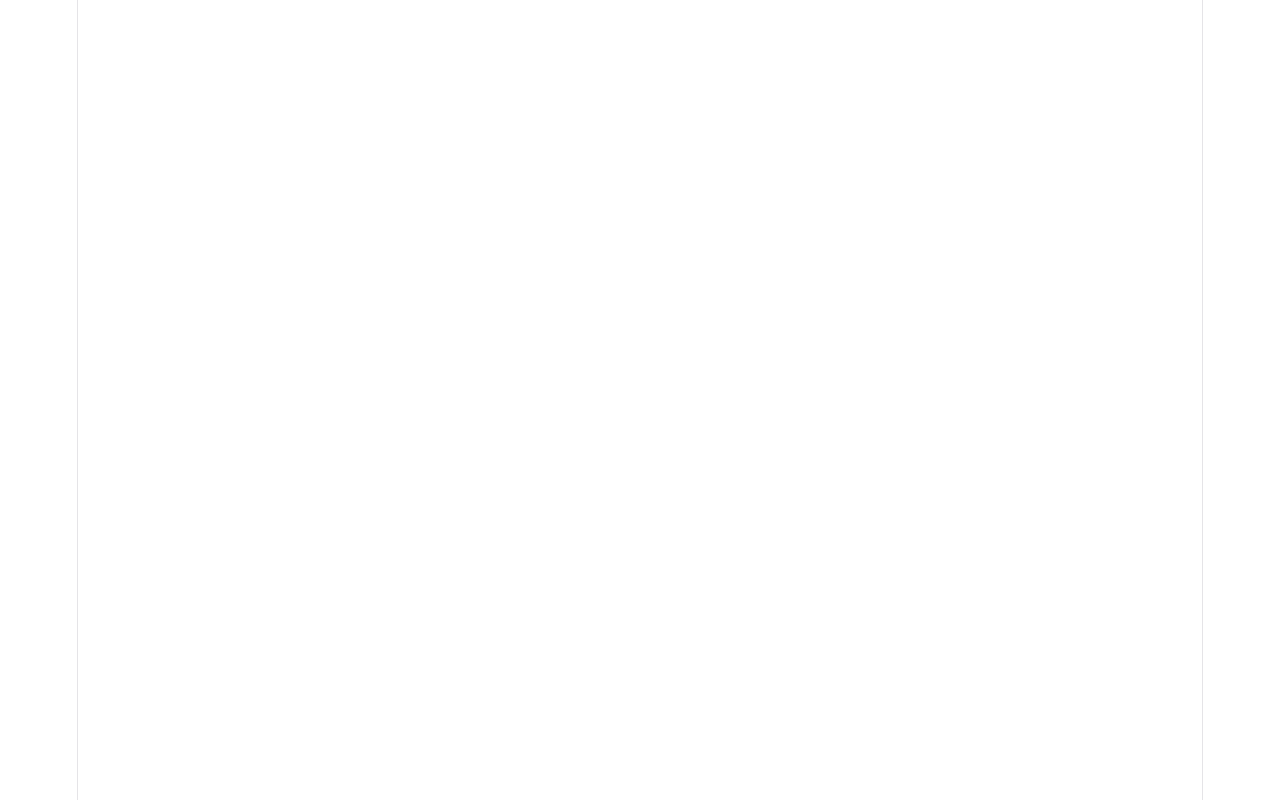
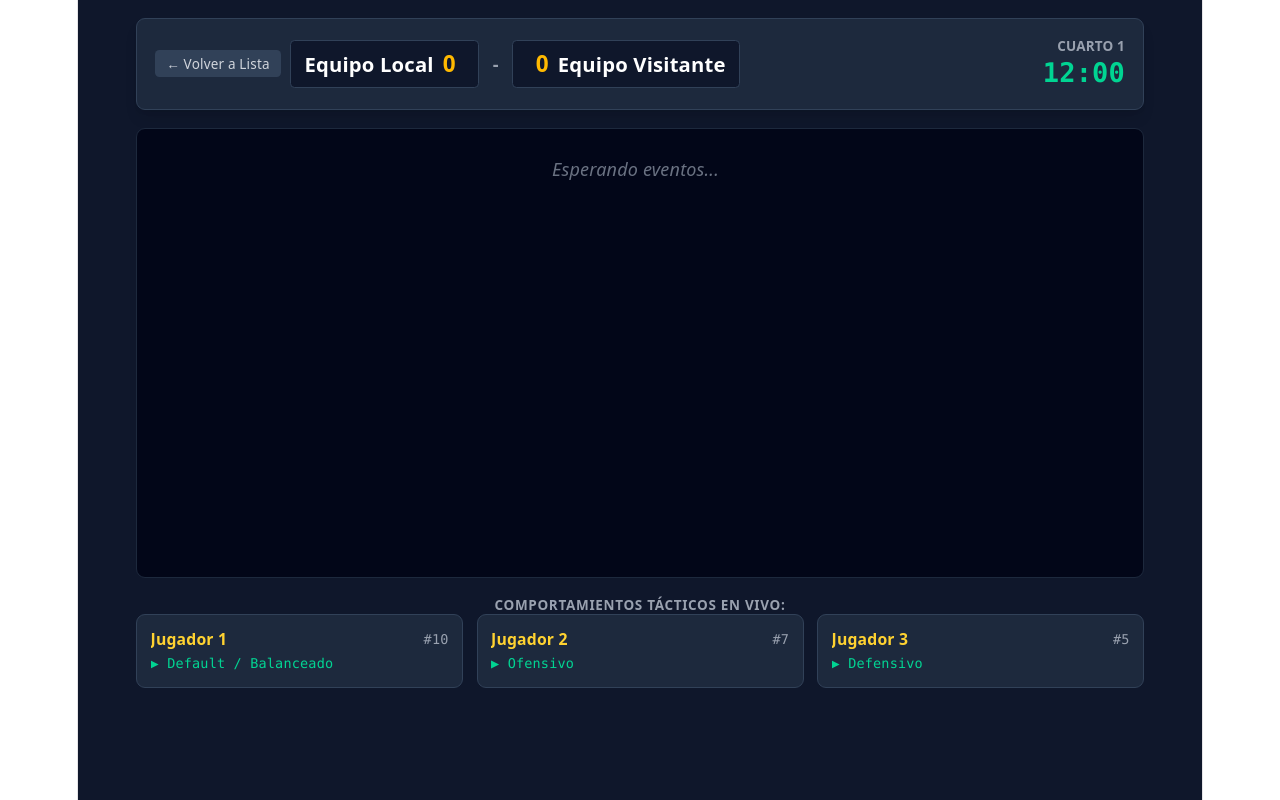
Before and after one commit to IngSoft1-futbot/futbot-frontend, a React (Vite) app: page /match/1 in a window 1280 px wide. Before the commit this address had no page. Built offline with nearby package versions, Linux system fonts and the light colour scheme.

Commit message:
SCRUM-88-FE-Ver-Estado-Partido
Chat narrativo del partido
Contador de goles
Temporizador
Botones de Jugadores (Cambio de comportamiento)
Implementación local

```diff
--- a/src/App.tsx
+++ b/src/App.tsx
@@ -5,6 +5,7 @@ import TeamCreation from './pages/TeamCreation';
 import MainPage from './pages/MainPage'
 import PlayersCreation from './pages/PlayersCreation';
 import FriendlyMatchesList from './pages/FriendlyMatchesList';
+import MatchStateView from './pages/MatchStateView';
 import { Routes, Route, Navigate, BrowserRouter } from 'react-router-dom';
 
 function App() {
@@ -19,6 +20,7 @@ function App() {
         <Route path='/PlayersCreation' element={<PlayersCreation/>}/>
         <Route path='/Main' element={<MainPage />} />
         <Route path='/FriendlyMatchesList' element={<FriendlyMatchesList />} />
+        <Route path="/match/:matchId" element={<MatchStateView />} />
 
       </Routes>
     </BrowserRouter>
--- /dev/null
+++ b/src/pages/MatchStateView.tsx
@@ -0,0 +1,173 @@
+import React, { useState, useEffect } from 'react';
+import { useParams, useNavigate } from 'react-router-dom';
+
+interface Player {
+  player_id: number;
+  name: string;
+  shirt_number: number;
+  behavior_id: number;
+}
+
+interface MatchState {
+  id_match: number;
+  home_team_name: string;
+  away_team_name: string;
+  home_goals: number;
+  away_goals: number;
+  current_period: number;
+  timeRemaining: string;
+  status: 'started' | 'finished';
+}
+
+const AVAILABLE_BEHAVIORS = [
+  { id: 0, name: 'Default / Balanceado' },
+  { id: 1, name: 'Ofensivo' },
+  { id: 2, name: 'Defensivo' },
+  { id: 3, name: 'Presión Alta' },
+  { id: 4, name: 'Contraataque' },
+];
+
+export const MatchStateView: React.FC = () => {
+  const { matchId } = useParams<{ matchId: string }>();
+  const navigate = useNavigate();
+
+  const [matchState] = useState<MatchState>({
+    id_match: Number(matchId) || 0,
+    home_team_name: 'Equipo Local',
+    away_team_name: 'Equipo Visitante',
+    home_goals: 0,
+    away_goals: 0,
+    current_period: 1,
+    timeRemaining: '12:00',
+    status: 'started',
+  });
+
+  const [myPlayers, setMyPlayers] = useState<Player[]>([
+    { player_id: 1, name: 'Jugador 1', shirt_number: 10, behavior_id: 0 },
+    { player_id: 2, name: 'Jugador 2', shirt_number: 7, behavior_id: 1 },
+    { player_id: 3, name: 'Jugador 3', shirt_number: 5, behavior_id: 2 },
+  ]);
+
+  const [activeMenuPlayerId, setActiveMenuPlayerId] = useState<number | null>(null);
+  const [countdown, setCountdown] = useState<number | null>(5);
+
+  // Lógica de cuenta regresiva de 5 segundos
+  useEffect(() => {
+    if (countdown === null) return;
+
+    if (countdown > 0) {
+      const timer = setTimeout(() => setCountdown(prev => (prev !== null ? prev - 1 : null)), 1000);
+      return () => clearTimeout(timer);
+    } else {
+      setCountdown(null);
+    }
+  }, [countdown]);
+
+  const handleSelectBehavior = (playerId: number, behaviorId: number) => {
+    setMyPlayers((prev) =>
+      prev.map((p) => (p.player_id === playerId ? { ...p, behavior_id: behaviorId } : p))
+    );
+    setActiveMenuPlayerId(null);
+  };
+
+  const getBehaviorName = (behaviorId: number) => {
+    return AVAILABLE_BEHAVIORS.find((b) => b.id === behaviorId)?.name || `Opción #${behaviorId}`;
+  };
+
+  return (
+    <div className="min-h-screen bg-slate-900 text-white flex flex-col items-center p-4 relative">
+      {/* Overlay de Cuenta Regresiva Funcional */}
+      {countdown !== null && (
+        <div className="fixed inset-0 bg-black/85 backdrop-blur-sm z-50 flex flex-col items-center justify-center">
+          <h2 className="text-xl font-bold text-gray-300 mb-2 uppercase tracking-widest">
+            El partido comienza en
+          </h2>
+          <span className="text-8xl font-black text-amber-400 animate-pulse font-mono">
+            {countdown}
+          </span>
+          <p className="text-sm text-gray-400 mt-4">Prepara tus ajustes tácticos</p>
+        </div>
+      )}
+
+      {/* Marcador Superior */}
+      <header className="w-full max-w-4xl bg-slate-800 rounded-lg p-4 mb-4 flex justify-between items-center border border-slate-700 shadow-lg">
+        <div className="flex items-center space-x-3">
+          <button
+            onClick={() => navigate('/FriendlyMatchesList')}
+            className="mr-2 text-xs bg-slate-700 hover:bg-slate-600 px-2.5 py-1 rounded text-gray-300"
+          >
+            ← Volver a Lista
+          </button>
+          <div className="bg-slate-900 px-3 py-1.5 rounded border border-slate-700">
+            <span className="font-bold text-lg">{matchState.home_team_name}</span>
+            <span className="text-xl font-black text-amber-400 mx-2">{matchState.home_goals}</span>
+          </div>
+          <span className="text-gray-400 font-bold">-</span>
+          <div className="bg-slate-900 px-3 py-1.5 rounded border border-slate-700">
+            <span className="text-xl font-black text-amber-400 mx-2">{matchState.away_goals}</span>
+            <span className="font-bold text-lg">{matchState.away_team_name}</span>
+          </div>
+        </div>
+
+        <div className="text-right">
+          <p className="text-xs text-gray-400 uppercase font-semibold">
+            Cuarto {matchState.current_period}
+          </p>
+          <p className="text-2xl font-mono font-bold text-emerald-400">{matchState.timeRemaining}</p>
+        </div>
+      </header>
+
+      {/* Pantalla de Narración */}
+      <main className="w-full max-w-4xl flex-1 bg-slate-950 rounded-lg p-4 border border-slate-800 flex flex-col justify-between min-h-[350px] max-h-[450px]">
+        <div className="overflow-y-auto space-y-3 pr-2 pt-2 flex-1">
+          <p className="text-center text-gray-500 my-auto italic">Esperando eventos...</p>
+        </div>
+      </main>
+
+      {/* Controles Tácticos Interactivos */}
+      <footer className="w-full max-w-4xl mt-4">
+        <p className="text-xs text-gray-400 mb-2 font-semibold uppercase tracking-wider">
+          Comportamientos Tácticos En Vivo:
+        </p>
+        <div className="grid grid-cols-3 gap-3">
+          {myPlayers.map((player) => (
+            <div key={player.player_id} className="relative">
+              <button
+                onClick={() =>
+                  setActiveMenuPlayerId(
+                    activeMenuPlayerId === player.player_id ? null : player.player_id
+                  )
+                }
+                className="w-full bg-slate-800 hover:bg-slate-700 border border-slate-700 p-3 rounded-lg text-left transition-colors flex flex-col justify-between"
+              >
+                <div className="flex justify-between items-center w-full">
+                  <span className="font-bold text-sm text-amber-300 truncate">{player.name}</span>
+                  <span className="text-xs font-mono text-gray-400">#{player.shirt_number}</span>
+                </div>
+                <span className="text-xs text-emerald-400 mt-1 font-mono truncate">
+                  ▶ {getBehaviorName(player.behavior_id)}
+                </span>
+              </button>
+
+              {activeMenuPlayerId === player.player_id && (
+                <div className="absolute bottom-full mb-2 w-full bg-slate-800 border border-slate-600 rounded-lg shadow-xl z-30 overflow-hidden">
+                  {AVAILABLE_BEHAVIORS.map((behavior) => (
+                    <button
+                      key={behavior.id}
+                      onClick={() => handleSelectBehavior(player.player_id, behavior.id)}
+                      className="w-full text-left px-3 py-2 text-xs hover:bg-slate-700 transition-colors text-slate-200"
+                    >
+                      {behavior.name}
+                    </button>
+                  ))}
+                </div>
+              )}
+            </div>
+          ))}
+        </div>
+      </footer>
+    </div>
+  );
+};
+
+export default MatchStateView;
```
